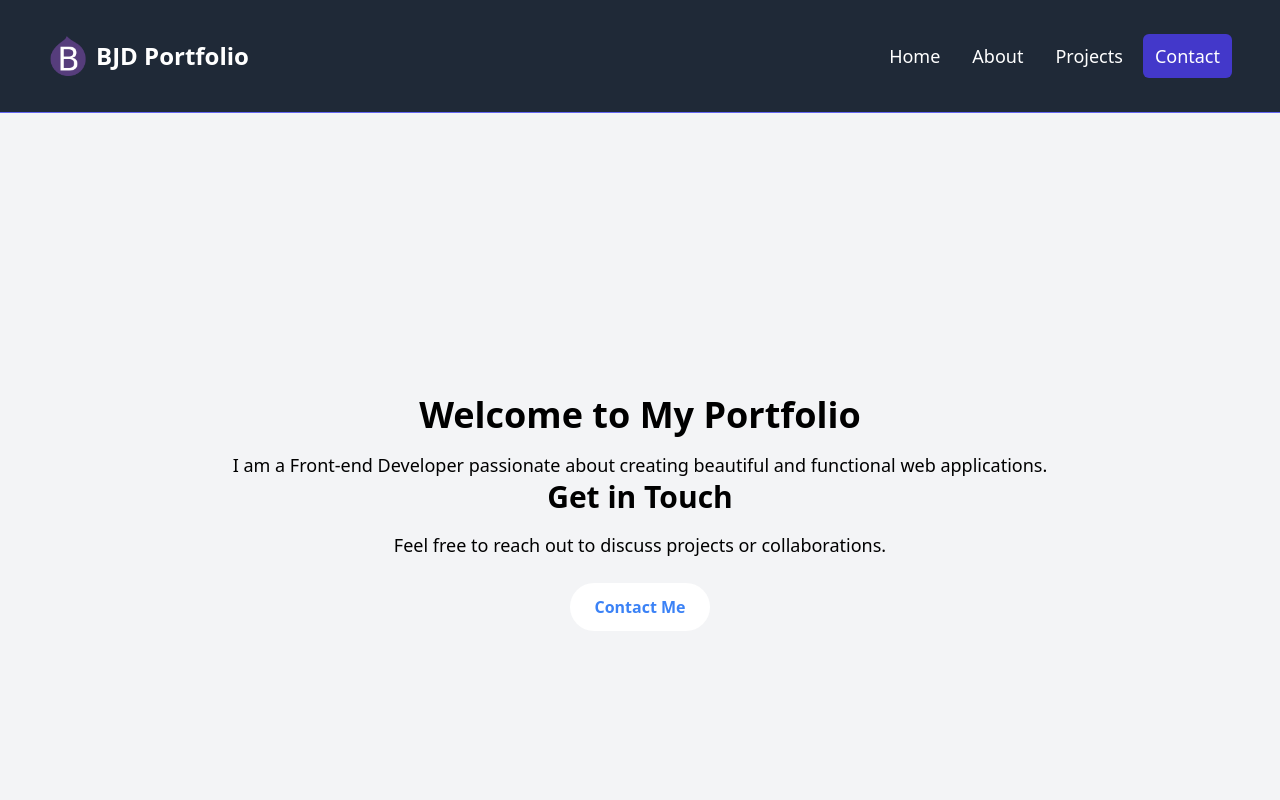
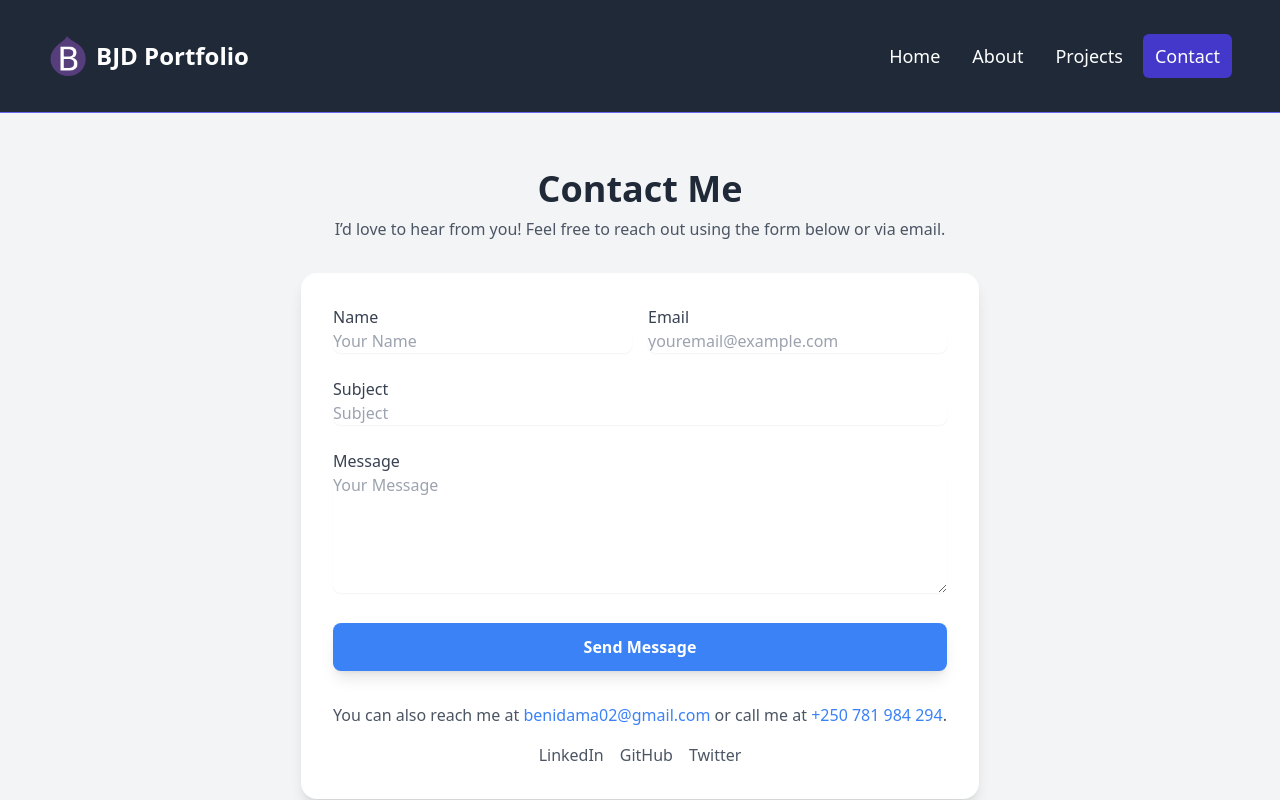
Before and after one commit to benidama/BJD-portfolio, a React (Vite) app: page /contact in a window 1280 px wide. Shown: the top 800 px of the page. Built offline with nearby package versions, Linux system fonts and the light colour scheme.

Commit message:
Adding contact page

```diff
--- a/src/components/ContactForm.jsx
+++ b/src/components/ContactForm.jsx
@@ -1,22 +1,151 @@
+// import React from "react";
+
+// function ContactForm() {
+//   return (
+//     <section>
+//       <div className="max-w-4xl mx-auto text-center">
+//         <h2 className="text-3xl font-bold">Get in Touch</h2>
+//         <p className="mt-4 text-lg">
+//           Feel free to reach out to discuss projects or collaborations.
+//         </p>
+//         <a
+//           href="mailto:benidama02@gmail.com"
+//           className="mt-6 inline-block bg-white text-blue-500 px-6 py-3 rounded-full font-semibold hover:bg-gray-100"
+//         >
+//           Contact Me
+//         </a>
+//       </div>
+//     </section>
+//   );
+// }
+
+// export default ContactForm;
 import React from "react";
 
-function ContactForm() {
+const ContactForm = () => {
   return (
-    <section>
-      <div className="max-w-4xl mx-auto text-center">
-        <h2 className="text-3xl font-bold">Get in Touch</h2>
-        <p className="mt-4 text-lg">
-          Feel free to reach out to discuss projects or collaborations.
+    <div className="min-h-screen bg-gray-100 flex flex-col items-center p-6">
+      <header className="text-center my-8">
+        <h1 className="text-4xl font-bold text-gray-800">Contact Me</h1>
+        <p className="text-gray-600 mt-2">
+          I’d love to hear from you! Feel free to reach out using the form below
+          or via email.
         </p>
-        <a
-          href="mailto:benidama02@gmail.com"
-          className="mt-6 inline-block bg-white text-blue-500 px-6 py-3 rounded-full font-semibold hover:bg-gray-100"
-        >
-          Contact Me
-        </a>
-      </div>
-    </section>
+      </header>
+
+      <main className="max-w-4xl bg-white shadow-lg rounded-2xl p-8">
+        <form className="space-y-6">
+          <div className="grid grid-cols-1 md:grid-cols-2 gap-4">
+            <div>
+              <label htmlFor="name" className="block text-gray-700 font-medium">
+                Name
+              </label>
+              <input
+                type="text"
+                id="name"
+                placeholder="Your Name"
+                className="w-full border-gray-300 rounded-lg shadow-sm focus:ring-blue-500 focus:border-blue-500"
+              />
+            </div>
+            <div>
+              <label
+                htmlFor="email"
+                className="block text-gray-700 font-medium"
+              >
+                Email
+              </label>
+              <input
+                type="email"
+                id="email"
+                placeholder="youremail@example.com"
+                className="w-full border-gray-300 rounded-lg shadow-sm focus:ring-blue-500 focus:border-blue-500"
+              />
+            </div>
+          </div>
+          <div>
+            <label
+              htmlFor="subject"
+              className="block text-gray-700 font-medium"
+            >
+              Subject
+            </label>
+            <input
+              type="text"
+              id="subject"
+              placeholder="Subject"
+              className="w-full border-gray-300 rounded-lg shadow-sm focus:ring-blue-500 focus:border-blue-500"
+            />
+          </div>
+          <div>
+            <label
+              htmlFor="message"
+              className="block text-gray-700 font-medium"
+            >
+              Message
+            </label>
+            <textarea
+              id="message"
+              placeholder="Your Message"
+              rows="5"
+              className="w-full border-gray-300 rounded-lg shadow-sm focus:ring-blue-500 focus:border-blue-500"
+            ></textarea>
+          </div>
+          <button
+            type="submit"
+            className="w-full bg-blue-500 text-white font-semibold py-3 rounded-lg shadow-lg hover:bg-blue-600 transition duration-300"
+          >
+            Send Message
+          </button>
+        </form>
+
+        <div className="mt-8 text-center">
+          <p className="text-gray-600">
+            You can also reach me at{" "}
+            <a
+              href="mailto:benidama02@gmail.com"
+              className="text-blue-500 hover:underline"
+            >
+              benidama02@gmail.com
+            </a>{" "}
+            or call me at{" "}
+            <a
+              href="tel:+250781984294"
+              className="text-blue-500 hover:underline"
+            >
+              +250 781 984 294
+            </a>
+            .
+          </p>
+          <div className="flex justify-center space-x-4 mt-4">
+            <a
+              href="https://linkedin.com/in/yourprofile"
+              target="_blank"
+              rel="noopener noreferrer"
+              className="text-gray-600 hover:text-blue-500 transition"
+            >
+              LinkedIn
+            </a>
+            <a
+              href="https://github.com/benidama"
+              target="_blank"
+              rel="noopener noreferrer"
+              className="text-gray-600 hover:text-blue-500 transition"
+            >
+              GitHub
+            </a>
+            <a
+              href="https://twitter.com/yourprofile"
+              target="_blank"
+              rel="noopener noreferrer"
+              className="text-gray-600 hover:text-blue-500 transition"
+            >
+              Twitter
+            </a>
+          </div>
+        </div>
+      </main>
+    </div>
   );
-}
+};
 
 export default ContactForm;
--- a/src/components/ProjectCard.jsx
+++ b/src/components/ProjectCard.jsx
@@ -6,23 +6,24 @@ const projects = [
     description:
       "A responsive personal portfolio built with React and Tailwind CSS.",
     image:
-      "https://imagekit.io/blog/content/images/2019/12/image-optimization.jpg", // Replace with your project screenshot
+      "https://designnotes.blog.gov.uk/wp-content/uploads/sites/53/2020/06/Portfolio-Desk.jpg", // Replace with your project screenshot
     liveLink: "https://ui-big-project.vercel.app/",
     githubLink: "https://github.com/benidama/portfolio",
   },
   {
     name: "E-Commerce App",
     description: "A modern e-commerce platform with a user-friendly interface.",
-    image: "https://via.placeholder.com/400x300",
-    liveLink: "https://ecommerce-example.com",
-    githubLink: "https://github.com/benidama/ecommerce",
+    image:
+      "https://www.rexoit.com/assets/uploads/media-uploader/e-commerce1618296228.png",
+    liveLink: "https://benidama.github.io/online-shopping-website/",
+    githubLink: "https://github.com/benidama/online-shopping-website",
   },
   {
     name: "Weather App",
     description: "A weather forecasting app using OpenWeather API.",
-    image: "https://via.placeholder.com/400x300",
-    liveLink: "https://weather-example.com",
-    githubLink: "https://github.com/benidama/weather-app",
+    image: "https://cdn-icons-png.flaticon.com/512/3845/3845731.png",
+    liveLink: "https://benidama.github.io/profile-cards/",
+    githubLink: "https://github.com/benidama/profile-cards",
   },
 ];
 
--- a/src/pages/Contact.jsx
+++ b/src/pages/Contact.jsx
@@ -2,11 +2,6 @@ import ContactForm from "../components/ContactForm";
 
 const Contact = () => (
   <section className="min-h-screen bg-gray-100 flex flex-col justify-center items-center">
-    <h1 className="text-4xl font-bold">Welcome to My Portfolio</h1>
-    <p className="mt-4 text-lg">
-      I am a Front-end Developer passionate about creating beautiful and
-      functional web applications.
-    </p>
     <ContactForm />
   </section>
 );
```
